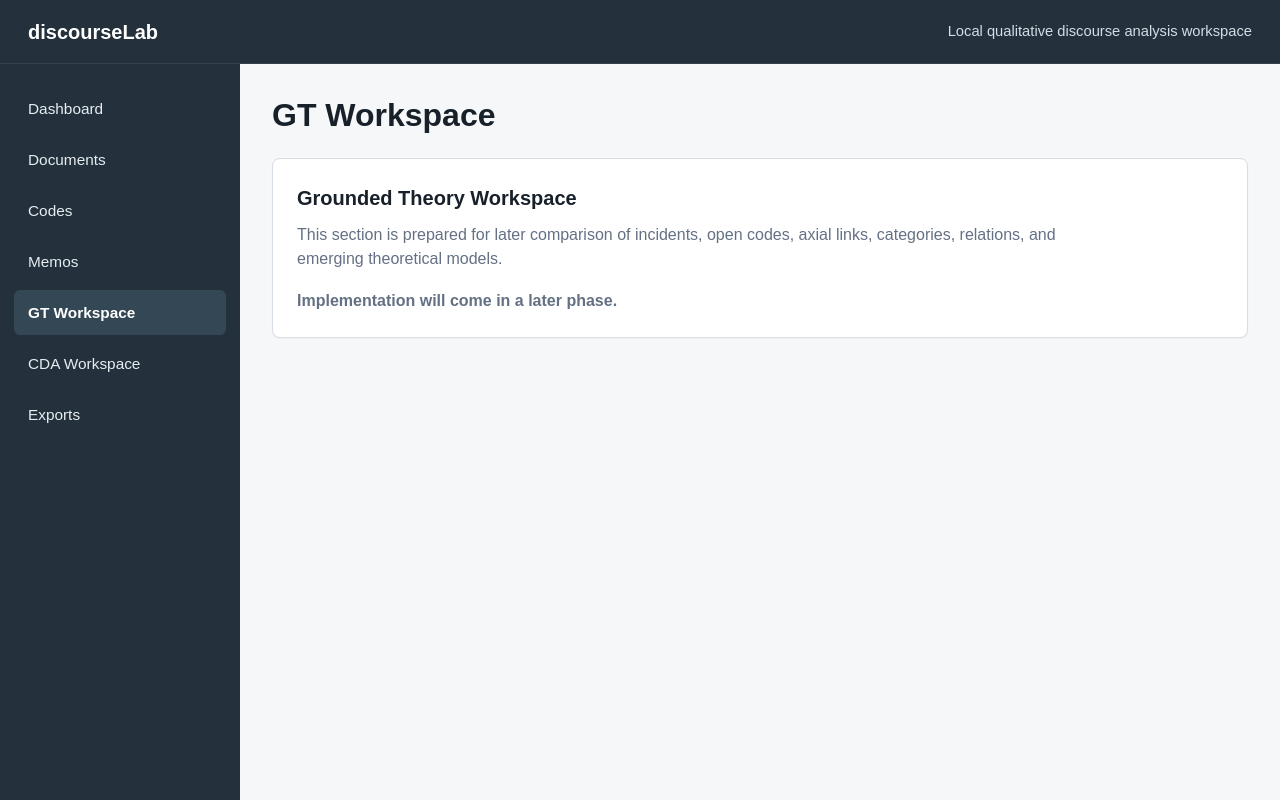
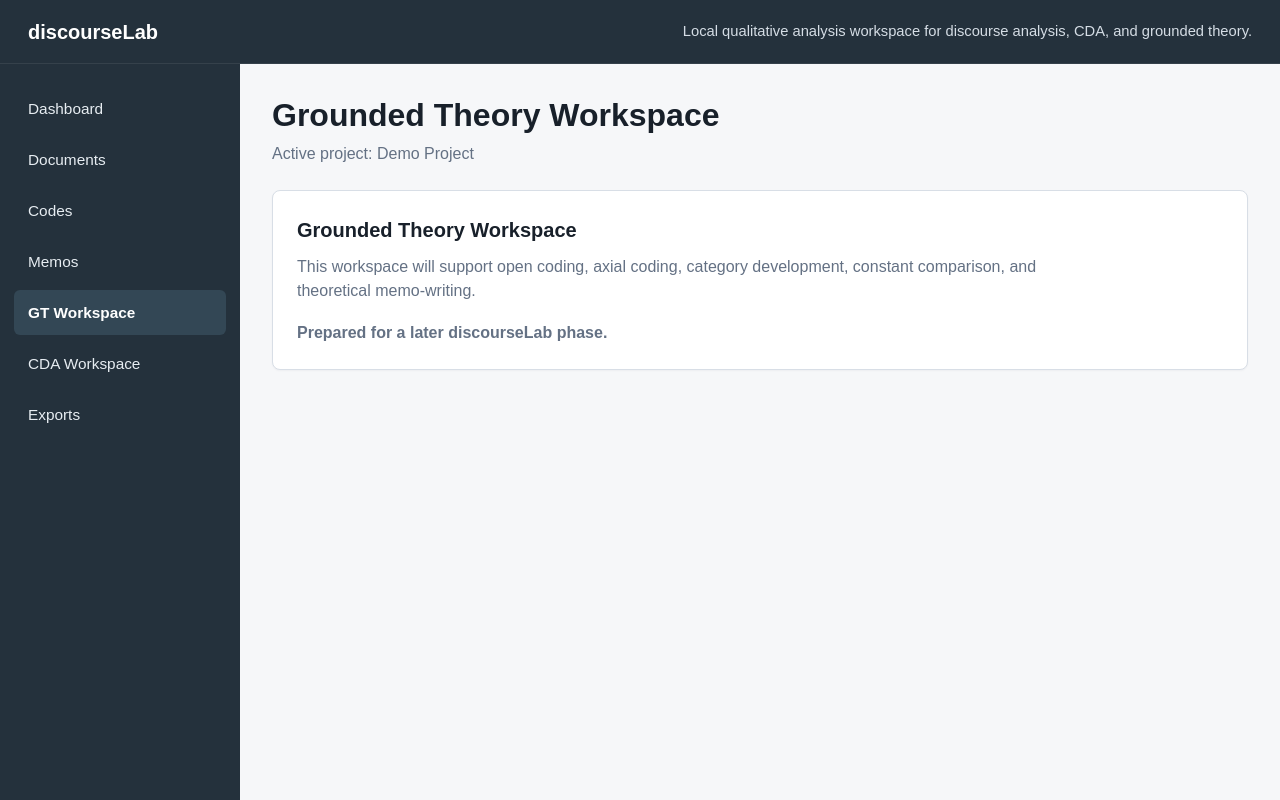
Before and after one commit to motajama/discourseLab, a Flask app: page /gt in a window 1280 px wide. Run offline with Flask 3, Linux system fonts and the light colour scheme; data comes from the database, SQL or seed files in the repository.

Commit message:
Add discourseLab phase 1 foundation

```diff
--- a/disLab/app.py
+++ b/disLab/app.py
@@ -1,8 +1,13 @@
 from pathlib import Path
 import sqlite3
 
-from flask import Flask, g, render_template
+from flask import Flask, g, jsonify, render_template
 
+
+APP_NAME = "discourseLab"
+APP_PHASE = "1"
+DEFAULT_PROJECT_NAME = "Demo Project"
+DEFAULT_PROJECT_DESCRIPTION = "Initial local discourseLab project."
 
 BASE_DIR = Path(__file__).resolve().parent
 INSTANCE_DIR = BASE_DIR / "instance"
@@ -19,105 +24,100 @@ def create_app() -> Flask:
 
     with app.app_context():
         init_db_if_needed()
+        get_active_project()
 
-    @app.teardown_appcontext
-    def close_db(error=None):
-        db = g.pop("db", None)
-        if db is not None:
-            db.close()
+    app.teardown_appcontext(close_db)
 
     @app.route("/")
     def dashboard():
-        project = get_active_project()
-        counts = get_dashboard_counts(project["id"])
+        active_project = get_active_project()
+        counts = get_dashboard_counts(active_project["id"])
+        audit_entries = get_latest_audit_entries(active_project["id"])
         return render_template(
             "dashboard.html",
             title="Dashboard",
             active_page="dashboard",
-            project=project,
+            active_project=active_project,
             counts=counts,
+            audit_entries=audit_entries,
         )
 
     @app.route("/documents")
     def documents():
-        return render_template(
+        return render_placeholder(
             "documents.html",
             title="Documents",
             active_page="documents",
             panel_title="Documents",
-            panel_body=(
-                "This section is prepared for later TXT and DOCX import, "
-                "document notes, tags, and document-level review."
-            ),
+            panel_body="This section will import and manage TXT/DOCX research documents in Phase 2.",
         )
 
     @app.route("/codes")
     def codes():
-        return render_template(
+        return render_placeholder(
             "codes.html",
             title="Codes",
             active_page="codes",
             panel_title="Codes",
-            panel_body=(
-                "This section is prepared for later open, axial, and category "
-                "coding with definitions, inclusion rules, exclusion rules, "
-                "examples, colors, and analytical notes."
-            ),
+            panel_body="This section will manage open, axial, category, and CDA codes in later phases.",
         )
 
     @app.route("/memos")
     def memos():
-        return render_template(
+        return render_placeholder(
             "memos.html",
             title="Memos",
             active_page="memos",
             panel_title="Memos",
             panel_body=(
-                "This section is prepared for later research, methodological, "
-                "theoretical, and entity-linked memo writing."
+                "This section will collect segment, code, methodological, theoretical, "
+                "reflexive, and comparison memos."
             ),
         )
 
     @app.route("/gt")
     def gt_workspace():
-        return render_template(
+        return render_placeholder(
             "gt_workspace.html",
-            title="GT Workspace",
+            title="Grounded Theory Workspace",
             active_page="gt",
             panel_title="Grounded Theory Workspace",
             panel_body=(
-                "This section is prepared for later comparison of incidents, "
-                "open codes, axial links, categories, relations, and emerging "
-                "theoretical models."
+                "This workspace will support open coding, axial coding, category development, "
+                "constant comparison, and theoretical memo-writing."
             ),
         )
 
     @app.route("/cda")
     def cda_workspace():
-        return render_template(
+        return render_placeholder(
             "cda_workspace.html",
             title="CDA Workspace",
             active_page="cda",
-            panel_title="Critical Discourse Analysis Workspace",
+            panel_title="CDA Workspace",
             panel_body=(
-                "This section is prepared for later discourse-analytic helpers "
-                "focused on actors, argumentation, framing, modality, ideology, "
-                "intertextuality, and power relations."
+                "This workspace will support textual, discursive-practice, and social-practice "
+                "analysis, including actors, voice, silence, modality, metaphors, "
+                "presuppositions, and legitimation."
             ),
         )
 
     @app.route("/exports")
     def exports():
-        return render_template(
+        return render_placeholder(
             "exports.html",
             title="Exports",
             active_page="exports",
             panel_title="Exports",
             panel_body=(
-                "This section is prepared for later export of coded segments, "
-                "codebooks, memos, project summaries, and analysis reports."
+                "This section will export codebooks, coded segments, memos, research models, "
+                "Markdown, CSV, JSON, PNG/SVG, and LaTeX/TikZ."
             ),
         )
+
+    @app.route("/health")
+    def health():
+        return jsonify({"status": "ok", "app": APP_NAME, "phase": APP_PHASE})
 
     return app
 
@@ -130,47 +130,143 @@ def get_db() -> sqlite3.Connection:
     return g.db
 
 
+def close_db(error=None) -> None:
+    db = g.pop("db", None)
+    if db is not None:
+        db.close()
+
+
 def init_db_if_needed() -> None:
-    is_new_database = not DATABASE.exists()
+    if DATABASE.exists():
+        return
+
     db = get_db()
+    schema_sql = SCHEMA.read_text(encoding="utf-8")
+    db.executescript(schema_sql)
+    db.commit()
 
-    if is_new_database:
-        schema_sql = SCHEMA.read_text(encoding="utf-8")
-        db.executescript(schema_sql)
-        db.commit()
+
+def query_one(sql: str, params: tuple = ()) -> sqlite3.Row | None:
+    return get_db().execute(sql, params).fetchone()
+
+
+def query_all(sql: str, params: tuple = ()) -> list[sqlite3.Row]:
+    return get_db().execute(sql, params).fetchall()
+
+
+def execute_write(sql: str, params: tuple = ()) -> int:
+    cursor = get_db().execute(sql, params)
+    get_db().commit()
+    return cursor.lastrowid
 
 
 def get_active_project() -> sqlite3.Row:
-    project = get_db().execute(
-        "SELECT id, name, description FROM projects ORDER BY id LIMIT 1"
-    ).fetchone()
-    if project is None:
-        raise RuntimeError("The database has no project. Check schema.sql initialization.")
-    return project
+    project = query_one(
+        """
+        SELECT id, name, description, created_at, updated_at
+        FROM projects
+        ORDER BY id
+        LIMIT 1
+        """
+    )
+    if project is not None:
+        return project
+
+    project_id = execute_write(
+        "INSERT INTO projects (name, description) VALUES (?, ?)",
+        (DEFAULT_PROJECT_NAME, DEFAULT_PROJECT_DESCRIPTION),
+    )
+    log_action(
+        project_id=project_id,
+        entity_type="project",
+        entity_id=project_id,
+        action="create_default_project",
+        details="Created default discourseLab project.",
+    )
+    return query_one(
+        """
+        SELECT id, name, description, created_at, updated_at
+        FROM projects
+        WHERE id = ?
+        """,
+        (project_id,),
+    )
 
 
 def get_dashboard_counts(project_id: int) -> dict[str, int]:
-    db = get_db()
     return {
-        "documents": db.execute(
-            "SELECT COUNT(*) FROM documents WHERE project_id = ?", (project_id,)
-        ).fetchone()[0],
-        "codes": db.execute(
-            "SELECT COUNT(*) FROM codes WHERE project_id = ?", (project_id,)
-        ).fetchone()[0],
-        "segments": db.execute(
+        "documents": query_one(
+            "SELECT COUNT(*) AS count FROM documents WHERE project_id = ?", (project_id,)
+        )["count"],
+        "codes": query_one(
+            "SELECT COUNT(*) AS count FROM codes WHERE project_id = ?", (project_id,)
+        )["count"],
+        "segments": query_one(
             """
-            SELECT COUNT(*)
+            SELECT COUNT(*) AS count
             FROM segments
             JOIN documents ON documents.id = segments.document_id
             WHERE documents.project_id = ?
             """,
             (project_id,),
-        ).fetchone()[0],
-        "memos": db.execute(
-            "SELECT COUNT(*) FROM memos WHERE project_id = ?", (project_id,)
-        ).fetchone()[0],
+        )["count"],
+        "memos": query_one(
+            "SELECT COUNT(*) AS count FROM memos WHERE project_id = ?", (project_id,)
+        )["count"],
+        "research_questions": query_one(
+            "SELECT COUNT(*) AS count FROM research_questions WHERE project_id = ?",
+            (project_id,),
+        )["count"],
+        "relations": query_one(
+            "SELECT COUNT(*) AS count FROM relations WHERE project_id = ?", (project_id,)
+        )["count"],
     }
+
+
+def log_action(
+    project_id: int | None,
+    entity_type: str,
+    entity_id: int | None,
+    action: str,
+    details: str,
+) -> int:
+    return execute_write(
+        """
+        INSERT INTO audit_log (project_id, entity_type, entity_id, action, details)
+        VALUES (?, ?, ?, ?, ?)
+        """,
+        (project_id, entity_type, entity_id, action, details),
+    )
+
+
+def get_latest_audit_entries(project_id: int) -> list[sqlite3.Row]:
+    return query_all(
+        """
+        SELECT entity_type, entity_id, action, details, created_at
+        FROM audit_log
+        WHERE project_id = ?
+        ORDER BY datetime(created_at) DESC, id DESC
+        LIMIT 5
+        """,
+        (project_id,),
+    )
+
+
+def render_placeholder(
+    template_name: str,
+    title: str,
+    active_page: str,
+    panel_title: str,
+    panel_body: str,
+) -> str:
+    return render_template(
+        template_name,
+        title=title,
+        active_page=active_page,
+        active_project=get_active_project(),
+        panel_title=panel_title,
+        panel_body=panel_body,
+    )
 
 
 app = create_app()
--- a/disLab/schema.sql
+++ b/disLab/schema.sql
@@ -133,6 +133,3 @@ CREATE INDEX idx_memos_project_id ON memos (project_id);
 CREATE INDEX idx_relations_project_id ON relations (project_id);
 CREATE INDEX idx_research_questions_project_id ON research_questions (project_id);
 CREATE INDEX idx_audit_log_project_id ON audit_log (project_id);
-
-INSERT INTO projects (name, description)
-VALUES ('Demo Project', 'Initial local discourseLab project.');
--- a/disLab/static/style.css
+++ b/disLab/static/style.css
@@ -7,6 +7,7 @@
     --muted: #647184;
     --accent: #2f6f73;
     --accent-dark: #25595c;
+    --accent-soft: #e7f1f0;
     --sidebar: #24313c;
     --sidebar-active: #334755;
 }
@@ -55,6 +56,7 @@ a {
 .app-context {
     color: #d5dde5;
     font-size: 0.92rem;
+    text-align: right;
 }
 
 .sidebar {
@@ -91,12 +93,17 @@ a {
 
 .content {
     padding: 32px;
-    max-width: 1120px;
+    max-width: 1180px;
     width: 100%;
 }
 
 .page-header {
     margin-bottom: 24px;
+}
+
+.dashboard-title {
+    padding-bottom: 18px;
+    border-bottom: 1px solid var(--border);
 }
 
 .page-header h1 {
--- a/disLab/templates/base.html
+++ b/disLab/templates/base.html
@@ -11,7 +11,7 @@
     <div class="app-shell">
         <header class="topbar">
             <div class="app-name">discourseLab</div>
-            <div class="app-context">Local qualitative discourse analysis workspace</div>
+            <div class="app-context">Local qualitative analysis workspace for discourse analysis, CDA, and grounded theory.</div>
         </header>
 
         <aside class="sidebar" aria-label="Main navigation">
--- a/disLab/templates/cda_workspace.html
+++ b/disLab/templates/cda_workspace.html
@@ -3,11 +3,12 @@
 {% block content %}
 <section class="page-header">
     <h1>CDA Workspace</h1>
+    <p>Active project: {{ active_project.name }}</p>
 </section>
 
 <section class="info-panel">
     <h2>{{ panel_title }}</h2>
     <p>{{ panel_body }}</p>
-    <p class="phase-note">Implementation will come in a later phase.</p>
+    <p class="phase-note">Prepared for a later discourseLab phase.</p>
 </section>
 {% endblock %}
--- a/disLab/templates/codes.html
+++ b/disLab/templates/codes.html
@@ -3,11 +3,12 @@
 {% block content %}
 <section class="page-header">
     <h1>Codes</h1>
+    <p>Active project: {{ active_project.name }}</p>
 </section>
 
 <section class="info-panel">
     <h2>{{ panel_title }}</h2>
     <p>{{ panel_body }}</p>
-    <p class="phase-note">Implementation will come in a later phase.</p>
+    <p class="phase-note">Prepared for a later discourseLab phase.</p>
 </section>
 {% endblock %}
--- a/disLab/templates/documents.html
+++ b/disLab/templates/documents.html
@@ -3,11 +3,12 @@
 {% block content %}
 <section class="page-header">
     <h1>Documents</h1>
+    <p>Active project: {{ active_project.name }}</p>
 </section>
 
 <section class="info-panel">
     <h2>{{ panel_title }}</h2>
     <p>{{ panel_body }}</p>
-    <p class="phase-note">Implementation will come in a later phase.</p>
+    <p class="phase-note">Prepared for a later discourseLab phase.</p>
 </section>
 {% endblock %}
--- a/disLab/templates/exports.html
+++ b/disLab/templates/exports.html
@@ -3,11 +3,12 @@
 {% block content %}
 <section class="page-header">
     <h1>Exports</h1>
+    <p>Active project: {{ active_project.name }}</p>
 </section>
 
 <section class="info-panel">
     <h2>{{ panel_title }}</h2>
     <p>{{ panel_body }}</p>
-    <p class="phase-note">Implementation will come in a later phase.</p>
+    <p class="phase-note">Prepared for a later discourseLab phase.</p>
 </section>
 {% endblock %}
--- a/disLab/templates/gt_workspace.html
+++ b/disLab/templates/gt_workspace.html
@@ -2,12 +2,13 @@
 
 {% block content %}
 <section class="page-header">
-    <h1>GT Workspace</h1>
+    <h1>Grounded Theory Workspace</h1>
+    <p>Active project: {{ active_project.name }}</p>
 </section>
 
 <section class="info-panel">
     <h2>{{ panel_title }}</h2>
     <p>{{ panel_body }}</p>
-    <p class="phase-note">Implementation will come in a later phase.</p>
+    <p class="phase-note">Prepared for a later discourseLab phase.</p>
 </section>
 {% endblock %}
--- a/disLab/templates/memos.html
+++ b/disLab/templates/memos.html
@@ -3,11 +3,12 @@
 {% block content %}
 <section class="page-header">
     <h1>Memos</h1>
+    <p>Active project: {{ active_project.name }}</p>
 </section>
 
 <section class="info-panel">
     <h2>{{ panel_title }}</h2>
     <p>{{ panel_body }}</p>
-    <p class="phase-note">Implementation will come in a later phase.</p>
+    <p class="phase-note">Prepared for a later discourseLab phase.</p>
 </section>
 {% endblock %}
```
Also changed, not shown: other parts of disLab/static/style.css (+96 -1 lines), disLab/templates/dashboard.html (+75 -11 lines), disLab/README.md.
